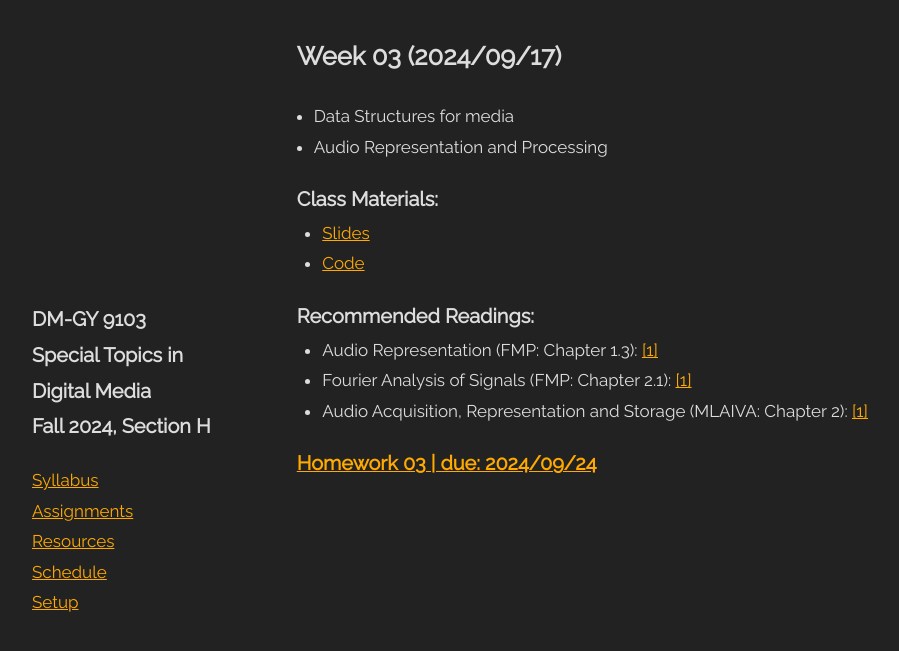
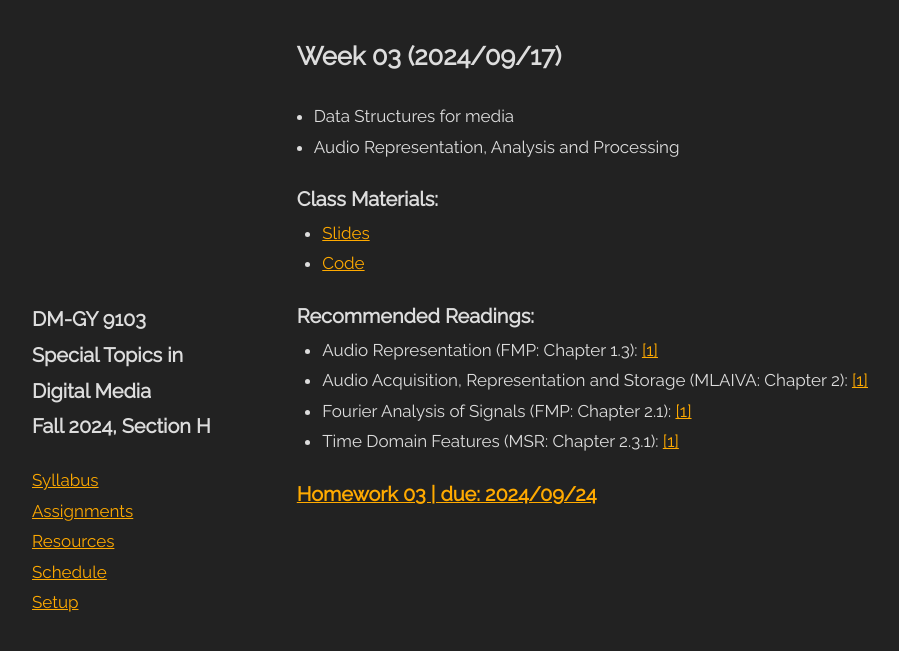
Before and after one commit to 9103H/9103H.github.io, a Jekyll site: the page built from _pages/week/03.md, in a window 1280 px wide. Shown: the top 651 px of the page, without its empty margins (36-935 px from the left). Built offline with Jekyll 4.4.1, drawn with Linux system fonts in a browser that asks for light colours.

```diff
--- a/_pages/week/03.md
+++ b/_pages/week/03.md
@@ -3,7 +3,7 @@ title: Week 03
 when: 2024/09/17
 what:
   - Data Structures for media
-  - Audio Representation and Processing
+  - Audio Representation, Analysis and Processing
 class:
   - title: Slides
     url: ./#
@@ -13,12 +13,15 @@ readings:
   - title: "Audio Representation (FMP: Chapter 1.3)"
     urls:
       - https://ebookcentral.proquest.com/lib/nyulibrary-ebooks/reader.action?docID=6546214&ppg=47
+  - title: "Audio Acquisition, Representation and Storage (MLAIVA: Chapter 2)"
+    urls:
+      - https://ebookcentral.proquest.com/lib/nyulibrary-ebooks/reader.action?docID=3062703&ppg=27
   - title: "Fourier Analysis of Signals (FMP: Chapter 2.1)"
     urls:
       - https://ebookcentral.proquest.com/lib/nyulibrary-ebooks/reader.action?docID=6546214&ppg=68
-  - title: "Audio Acquisition, Representation and Storage (MLAIVA: Chapter 2)"
+  - title: "Time Domain Features (MSR: Chapter 2.3.1)"
     urls:
-      - https://ebookcentral.proquest.com/lib/nyulibrary-ebooks/reader.action?docID=3062703&ppg=27
+      - https://ebookcentral.proquest.com/lib/nyulibrary-ebooks/reader.action?docID=4533869&ppg=63
 homework: "03"
 ---
 {% include week.html page=page %}
```
Also changed, not shown: README.md (+2 -2 lines), _pages/week/02.md (+1 -1 lines).
